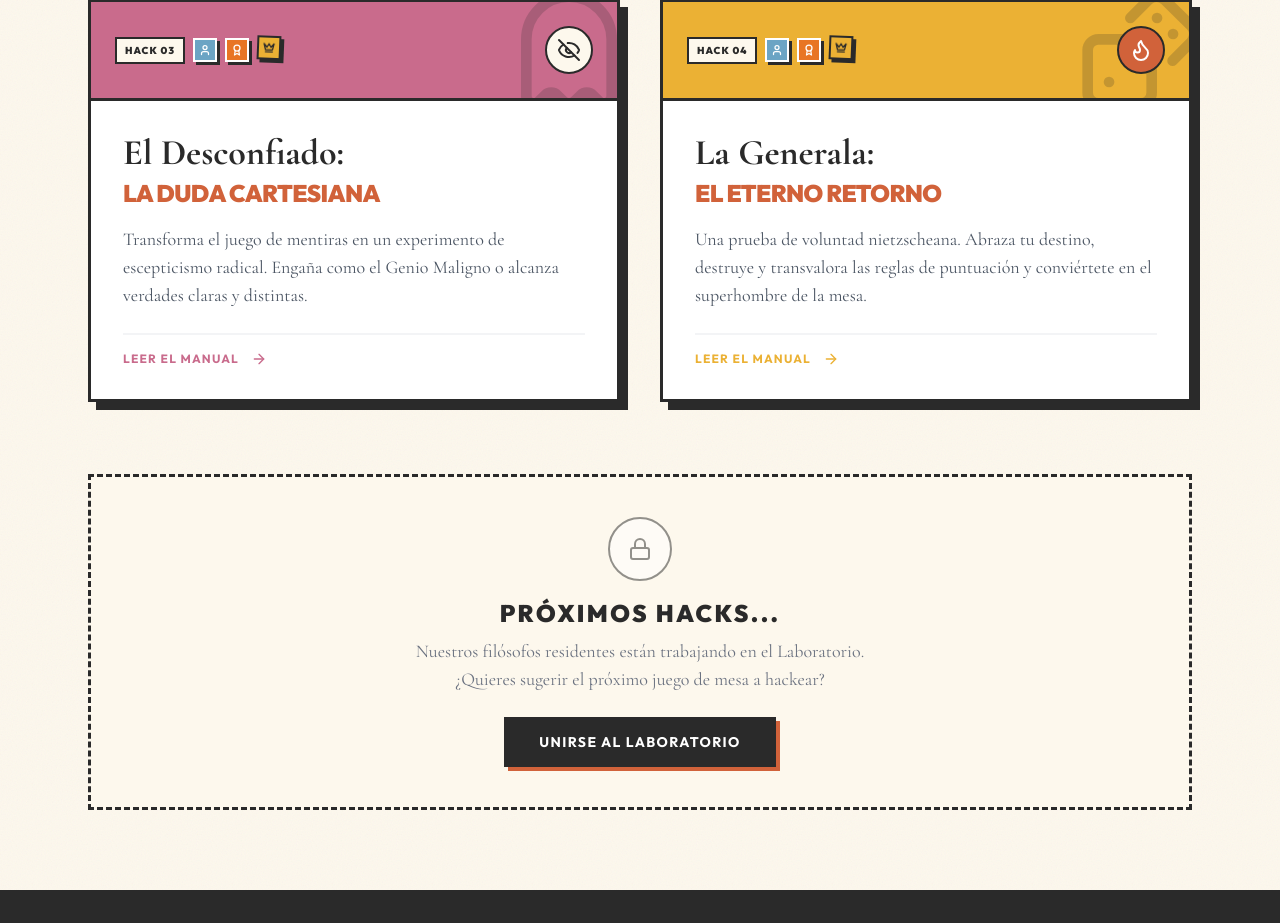
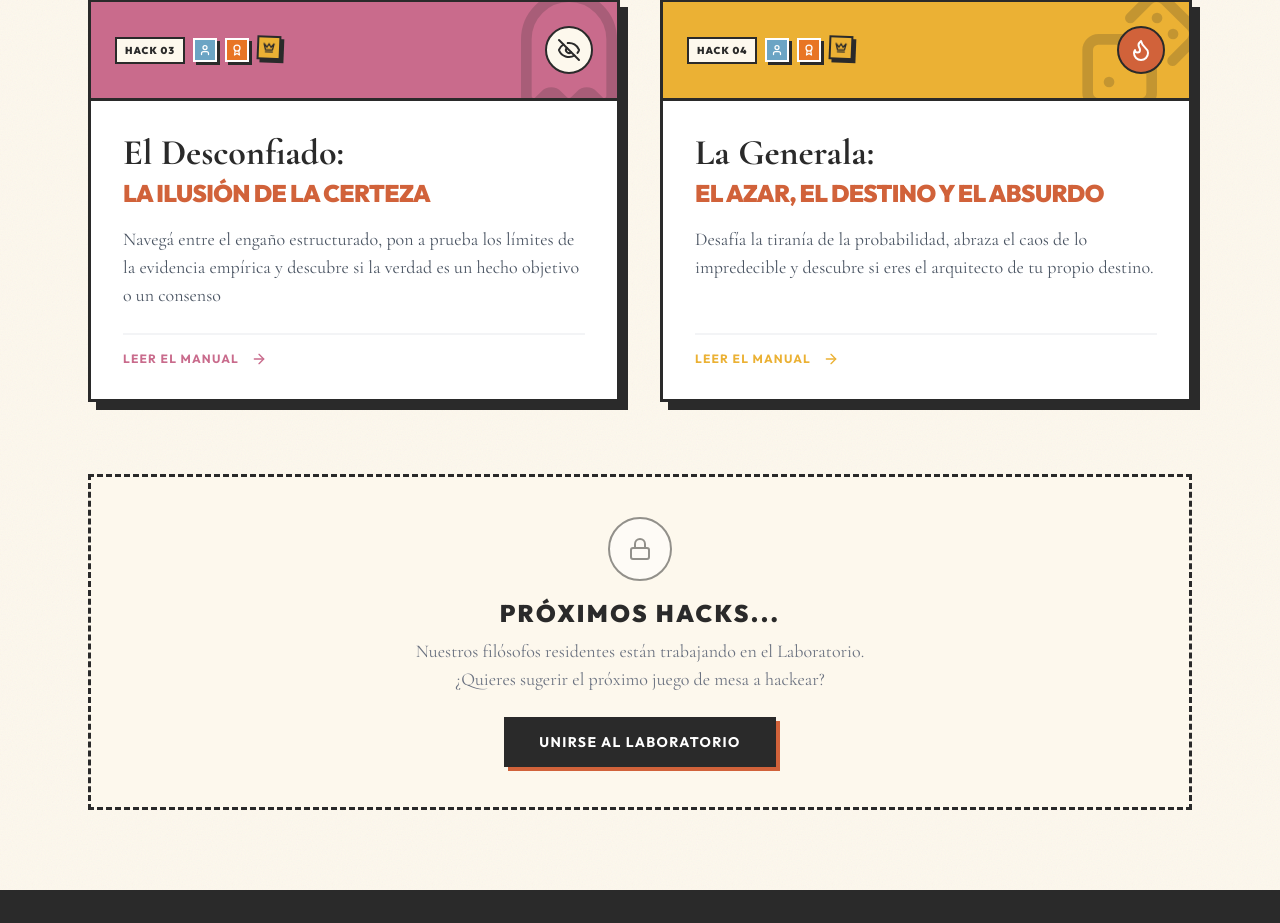
Before and after one commit to ludosofiaclub-adm/ludosofia-web, a plain HTML site: page index_hack.html in a window 1280 px wide. Shown: the part 1077-2000 px from the top of the page. Drawn offline with nearby package versions, Linux system fonts and the light colour scheme; no server answers.

Commit message:
Update index_hack.html

```diff
--- a/index_hack.html
+++ b/index_hack.html
@@ -278,9 +278,9 @@
                 </div>
                 <div class="p-8 flex-grow flex flex-col">
                     <h3 class="xul-title text-4xl font-bold text-xul_ink mb-1">El Desconfiado:</h3>
-                    <h4 class="font-sans text-2xl font-black text-xul_terra uppercase tracking-tight mb-4">La Duda Cartesiana</h4>
+                    <h4 class="font-sans text-2xl font-black text-xul_terra uppercase tracking-tight mb-4">La Ilusión de la Certeza</h4>
                     <p class="font-serif text-lg text-gray-600 mb-6 flex-grow">
-                        Transforma el juego de mentiras en un experimento de escepticismo radical. Engaña como el Genio Maligno o alcanza verdades claras y distintas.
+                        Navegá entre el engaño estructurado, pon a prueba los límites de la evidencia empírica y descubre si la verdad es un hecho objetivo o un consenso
                     </p>
                     <div class="flex items-center gap-3 border-t-2 border-gray-100 pt-4 mt-auto">
                         <span class="text-xs font-bold uppercase tracking-widest text-xul_pink group-hover:text-xul_terra transition-colors">Leer el Manual</span>
@@ -316,9 +316,9 @@
                 </div>
                 <div class="p-8 flex-grow flex flex-col">
                     <h3 class="xul-title text-4xl font-bold text-xul_ink mb-1">La Generala:</h3>
-                    <h4 class="font-sans text-2xl font-black text-xul_terra uppercase tracking-tight mb-4">El Eterno Retorno</h4>
+                    <h4 class="font-sans text-2xl font-black text-xul_terra uppercase tracking-tight mb-4">El Azar, el Destino y el Absurdo</h4>
                     <p class="font-serif text-lg text-gray-600 mb-6 flex-grow">
-                        Una prueba de voluntad nietzscheana. Abraza tu destino, destruye y transvalora las reglas de puntuación y conviértete en el superhombre de la mesa.
+                        Desafía la tiranía de la probabilidad, abraza el caos de lo impredecible y descubre si eres el arquitecto de tu propio destino.
                     </p>
                     <div class="flex items-center gap-3 border-t-2 border-gray-100 pt-4 mt-auto">
                         <span class="text-xs font-bold uppercase tracking-widest text-[#EBB134] group-hover:text-xul_terra transition-colors">Leer el Manual</span>
```
